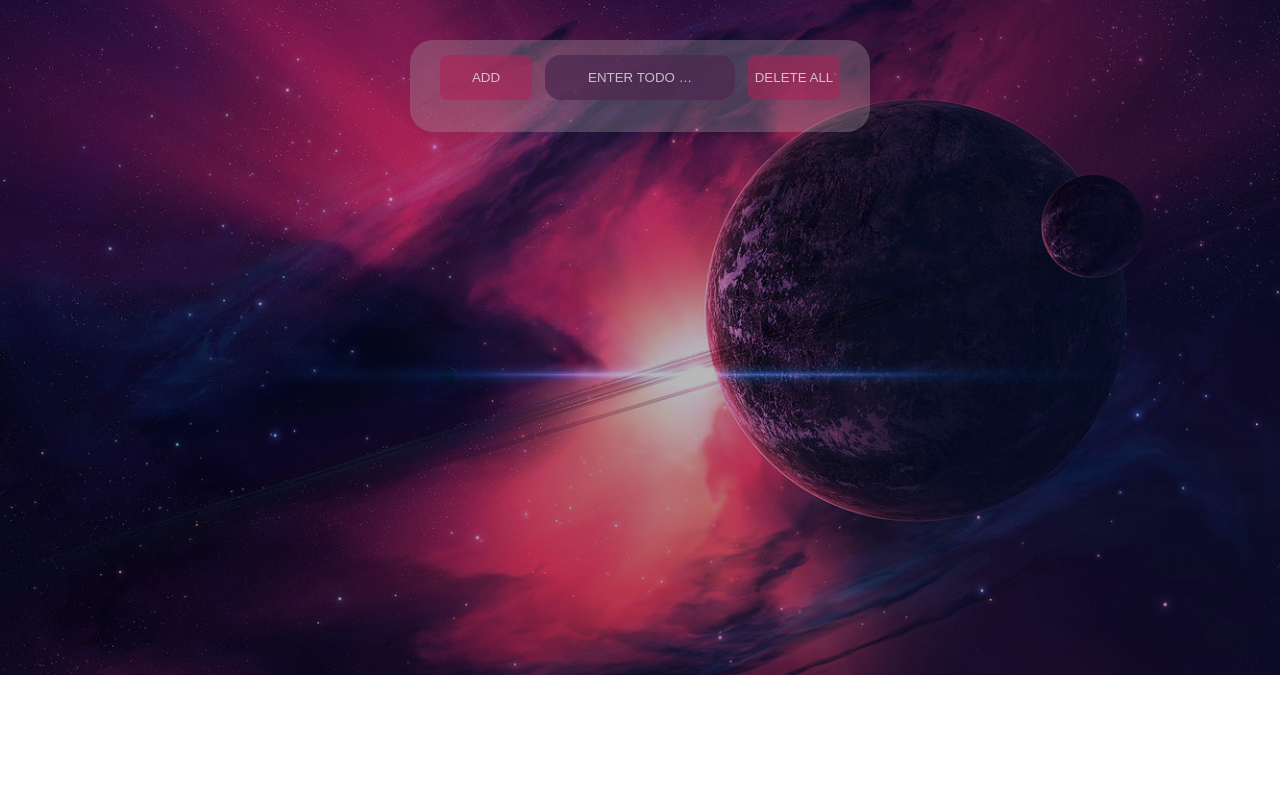
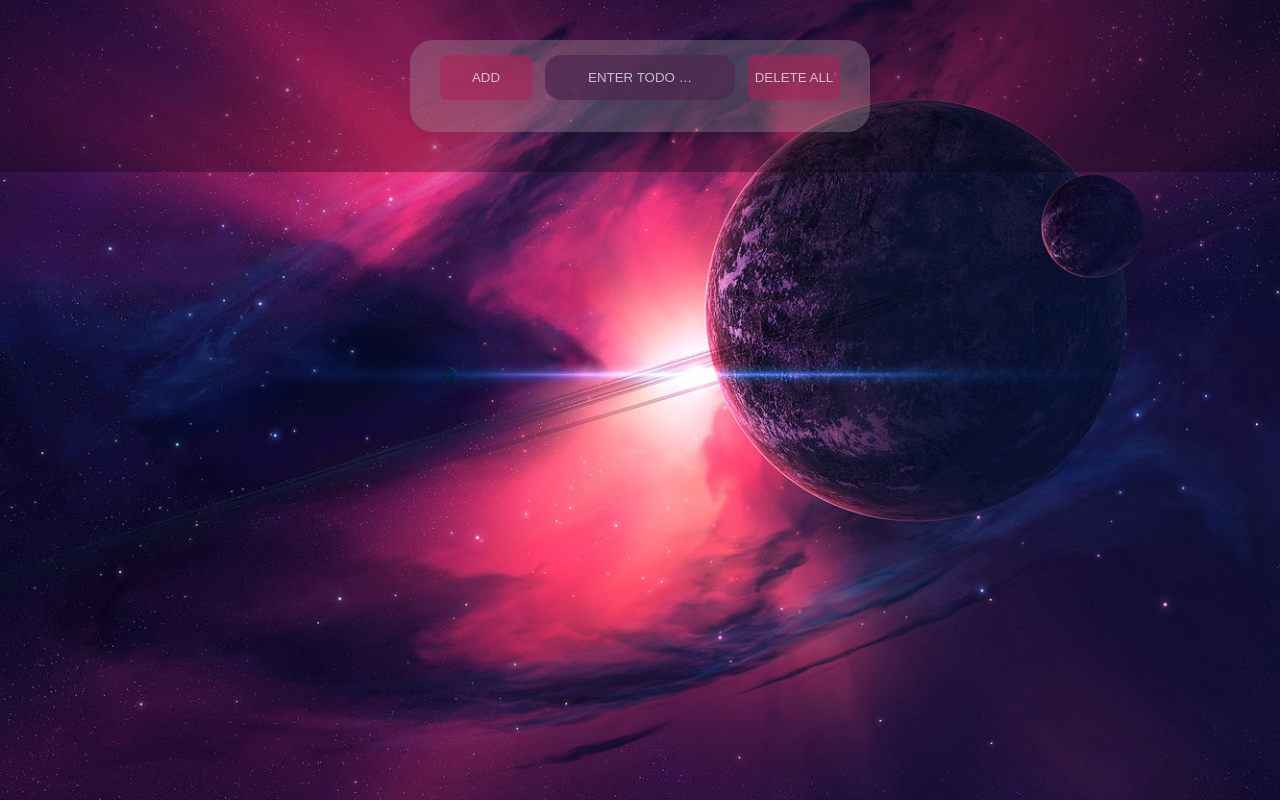
Before and after one commit to NATASHAmedvedeva95/Todo-list, a plain HTML site: page index.html in a window 1280 px wide. Drawn offline with Linux system fonts and the light colour scheme.

Commit message:
Update style.css

```diff
--- a/style.css
+++ b/style.css
@@ -2,15 +2,18 @@
   margin: 0;
   padding: 0;
 }
-.container {
-  margin: 0 auto;
-  padding: 40px 0 543px;
-  background: url("planeta-kosmos-rozovyi-fon-art.png" );
+body{
+  background: url(planeta-kosmos-rozovyi-fon-art.png);
   background-color: rgba(0, 120, 201, 0.7);
   background-position: center;
   background-repeat: no-repeat;
   background-size: cover;
   background-attachment: fixed;
+  position: relative;
+}
+.container {
+  margin: 0 auto;
+  padding: 40px 0;
   position: relative;
 }
 .container::after{
```
